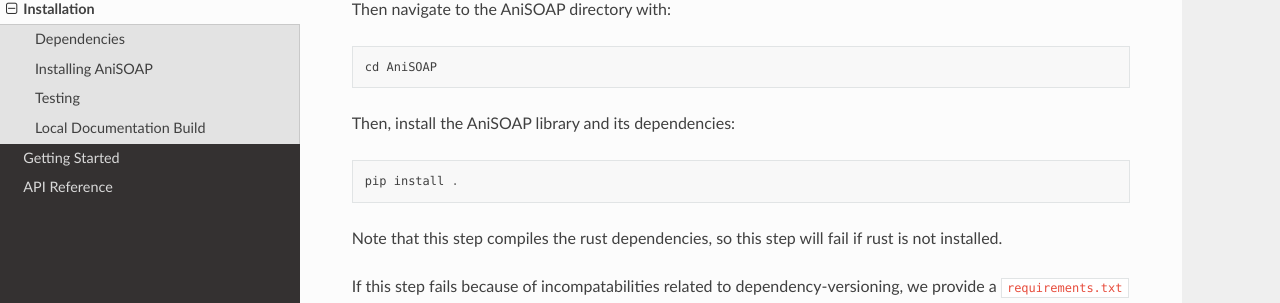
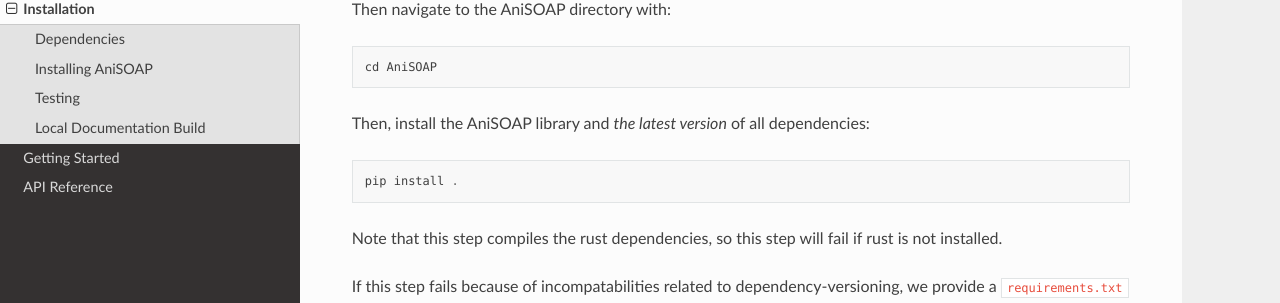
Before and after one commit to cersonsky-lab/AniSOAP, a Sphinx documentation site: the page built from docs/source/installation.rst, in a window 1280 px wide and 900 px high, scrolled down 845 px. Shown: the part 144-447 px from the top of the window. Built offline with Sphinx 7.4.7 and the Read the Docs theme 3.1.0, drawn with Linux system fonts in a browser that asks for light colours; pages that are not in the unit, such as notebooks, are missing from menus.

Commit message:
slight change to installation.rst

```diff
--- a/docs/source/installation.rst
+++ b/docs/source/installation.rst
@@ -35,7 +35,7 @@ Then navigate to the AniSOAP directory with::
 
   cd AniSOAP
 
-Then, install the AniSOAP library and its dependencies::
+Then, install the AniSOAP library and *the latest version* of all dependencies::
 
   pip install .
 
```
